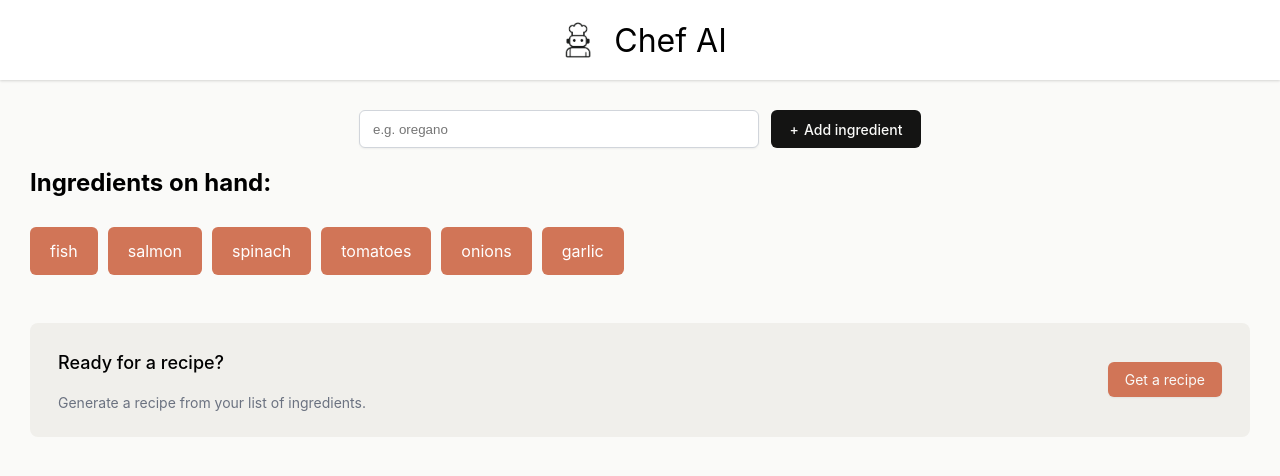
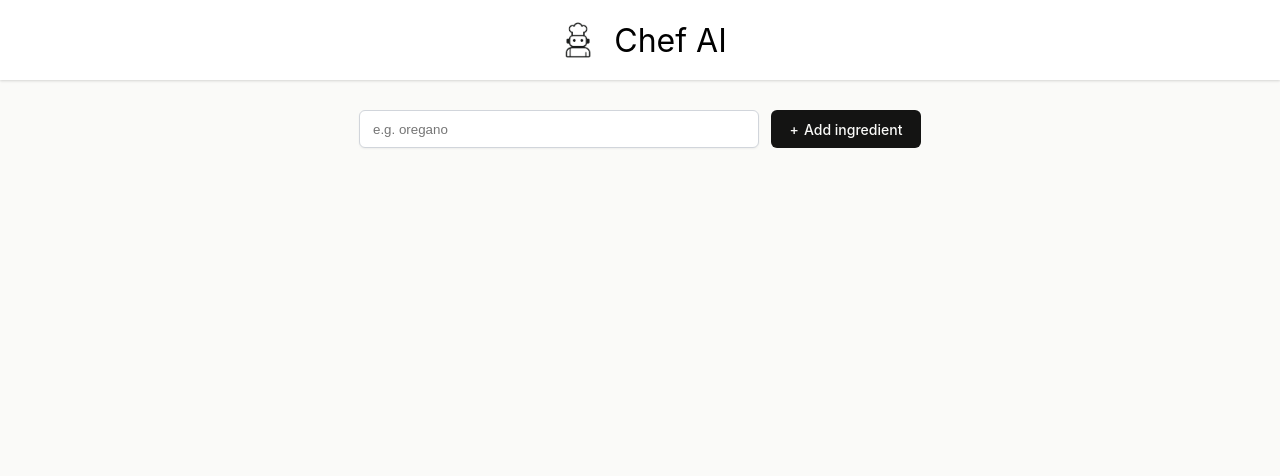
Before and after one commit to Dfremont7/chef-ai, a React (Vite) app: page / in a window 1280 px wide. Shown: the top 476 px of the page. Built offline with nearby package versions, Linux system fonts and the light colour scheme; no server answers; what @huggingface/inference would draw is missing.

Commit message:
remove default ingredients

```diff
--- a/src/components/Main.jsx
+++ b/src/components/Main.jsx
@@ -6,7 +6,7 @@ import HuggingFaceRecipe from "./HuggingFaceRecipe"
 import Spinner from "./Spinner"
 
 const Main = () => {
-    const [ingredients, setIngredients] = useState(['fish', 'salmon', 'spinach', 'tomatoes', 'onions', 'garlic'])
+    const [ingredients, setIngredients] = useState([])
     const [recipe, setRecipe] = useState("")
     const [loading, setLoading] = useState(false)
     const [error, setError] = useState(null)
```
